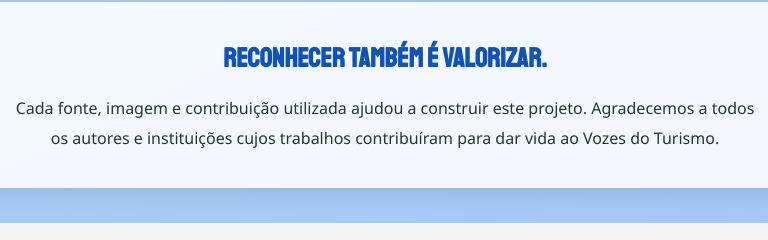
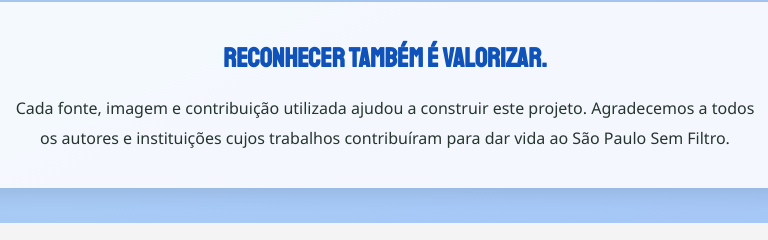
Before and after one commit to gwllzy/tursp, a plain HTML site: page Referências/ref.html in a window 1280 px wide. Shown: the part 6001-6241 px from the top of the page, 255-1023 px from the left. Drawn offline with Linux system fonts and the light colour scheme; a web font is replaced by a local one.

Commit message:
Correção do Texto

```diff
--- a/Referências/ref.html
+++ b/Referências/ref.html
@@ -1034,7 +1034,7 @@
                     ajudou a construir este projeto. Agradecemos
                     a todos os autores e instituições cujos
                     trabalhos contribuíram para dar vida ao
-                    Vozes do Turismo.
+                    São Paulo Sem Filtro.
                 </p>
 
             </section>
```
Also changed, not shown: Sobre Nós/sobrenós.html (+1 -1 lines).
